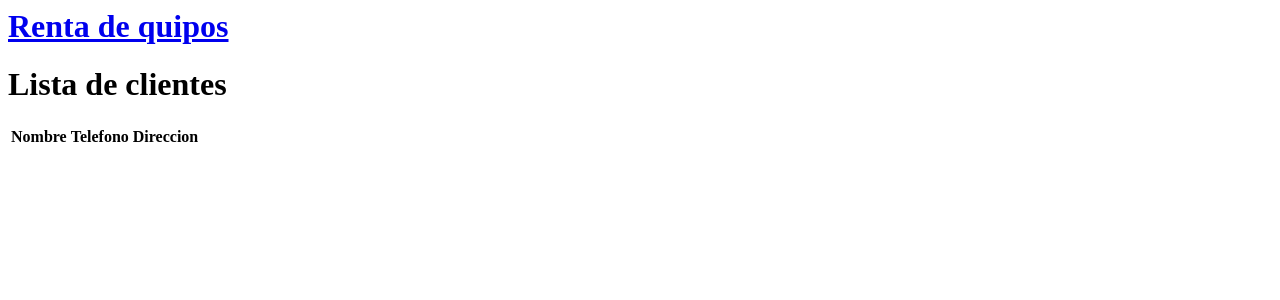
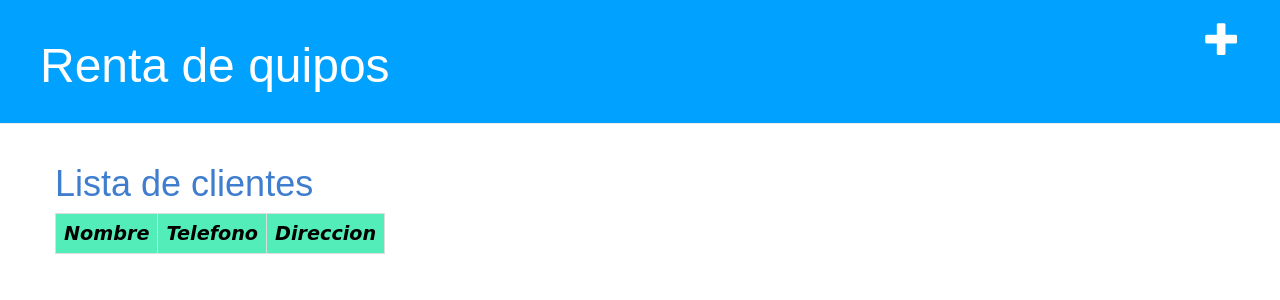
Before and after one commit to angelcoyoy/Proyecto_Renta_de_equipos, a Django app: page /cliente/lista/ in a window 1280 px wide. Shown: the top 300 px of the page. Run offline with Django 3.2, Linux system fonts and the light colour scheme; data that the repository does not hold is empty; some libraries are stand-ins or nearby versions.

Commit message:
Implementacion de Bootstrap, diseño de formularios de listar, agregar y editar.

```diff
--- /dev/null
+++ b/Renta/static/css/Renta.css
@@ -0,0 +1,90 @@
+.page-header {
+    background-color: #00a1ff;
+    margin-top: 0;
+    padding: 20px 20px 20px 40px;
+}
+
+.page-header h1, .page-header h1 a, .page-header h1 a:visited, .page-header h1 a:active {
+    color: #ffffff;
+    font-size: 36pt;
+    text-decoration: none;
+}
+
+.content {
+    margin-left: 40px;
+}
+
+h1 {
+    color: #3f7dce;
+    font-family: sans-serif;
+}
+
+h2, h3, h4{
+    color: #3f7dce;
+    font-size: 250%;
+    font-family: "Latin Modern Roman 10";
+  font-style: italic;
+}
+
+h6 {
+    color: #419ed3;
+    font-size: 150%;
+    font-family: sans-serif;
+}
+
+p {
+  font-size: 120%;
+}
+
+.date {
+    float: right;
+    color: #828282;
+}
+
+.save {
+    float: right;
+}
+
+.publicacion-form textarea, .publicacion-form input {
+    width: 100%;
+}
+
+.top-menu, .top-menu:hover, .top-menu:visited {
+    color: #ffffff;
+    float: right;
+    font-size: 26pt;
+    margin-right: 20px;
+}
+
+.equipos {
+    margin-bottom: 70px;
+}
+
+.equipos h1 a, .equipos h1 a:visited {
+    color: #3f7dce;
+    font: oblique bold 120% cursive;
+}
+
+.customers {
+    font-family: "Trebuchet MS", Arial, Helvetica, sans-serif;
+    border-collapse: collapse;
+    width: 100%;
+}
+
+.customers td, #customers th {
+    border: 1px solid #ddd;
+    padding: 8px;
+}
+
+.customers tr:nth-child(even){background-color: #f2f2f2;}
+
+.customers tr:hover {background-color: #ddd;}
+
+.customers th {
+    padding-top: 12px;
+    padding-bottom: 12px;
+    text-align: left;
+    background-color: #53edb9;
+    font: oblique bold 120% cursive;
+    color: black;
+}
--- a/Renta/templates/cliente/base.html
+++ b/Renta/templates/cliente/base.html
@@ -2,6 +2,10 @@
 <html>
     <head>
         <title>Renta de equiposg</title>
+        <link rel="stylesheet" href="//maxcdn.bootstrapcdn.com/bootstrap/3.2.0/css/bootstrap.min.css">
+        <link rel="stylesheet" href="//maxcdn.bootstrapcdn.com/bootstrap/3.2.0/css/bootstrap-theme.min.css">
+        <link rel="stylesheet" href="{% static 'css/Renta.css' %}">
+        <link href="https://fonts.googleapis.com/css?family=Lobster&subset=latin,latin-ext" rel="stylesheet" type="text/css">
     <body>
     <div class="page-header">
         <a href="{% url 'cliente_nuevo' %}" class="top-menu"><span class="glyphicon glyphicon-plus"></span></a>
--- a/Renta/templates/equipo/base.html
+++ b/Renta/templates/equipo/base.html
@@ -2,6 +2,10 @@
 <html>
     <head>
         <title>Renta de equipos</title>
+        <link rel="stylesheet" href="//maxcdn.bootstrapcdn.com/bootstrap/3.2.0/css/bootstrap.min.css">
+        <link rel="stylesheet" href="//maxcdn.bootstrapcdn.com/bootstrap/3.2.0/css/bootstrap-theme.min.css">
+        <link rel="stylesheet" href="{% static 'css/Renta.css' %}">
+        <link href="https://fonts.googleapis.com/css?family=Lobster&subset=latin,latin-ext" rel="stylesheet" type="text/css">
     </head>
     <body>
     <div class="page-header">
--- a/Renta/templates/equipo/detalle_equipo.html
+++ b/Renta/templates/equipo/detalle_equipo.html
@@ -9,6 +9,6 @@
         <h6>Tipo de quipo: </h6><p>{{ equipo.tipo|linebreaksbr }}</p>
         <h6>Marca: </h6><p>{{ equipo.marca|linebreaksbr }}</p>
         <h6>Modelo: </h6><p>{{ equipo.modelo|linebreaksbr }}</p>
-        <h6>Precio: </h6><p>{{ equipo.precio|linebreaksbr }}</p>
+        <h6>Precio de renta : </h6><p>{{ equipo.precio|linebreaksbr }}</p>
     </div>
 {% endblock %}
```
Also changed, not shown: Renta/forms.py (+48 -14 lines).
